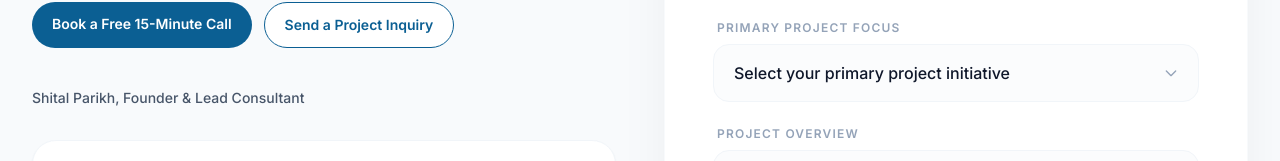
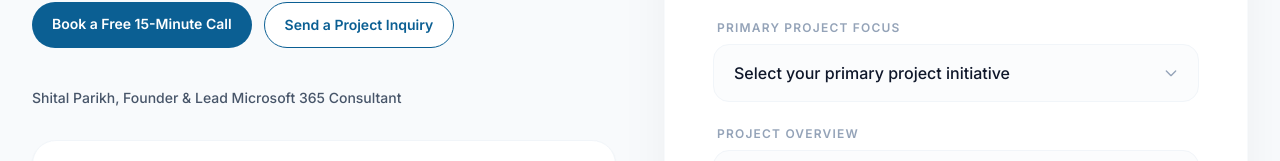
Before and after one commit to stars14sp-hub/nexaplex-website-test, a React (Vite) app: page /contact in a window 1280 px wide. Shown: the part 385-546 px from the top of the page. Built offline with nearby package versions, Linux system fonts and the light colour scheme.

Commit message:
Clarify Shital’s Microsoft 365 consulting title on the Contact preview

```diff
--- a/pages/ContactPage.tsx
+++ b/pages/ContactPage.tsx
@@ -105,7 +105,7 @@ const ContactPage: React.FC = () => {
                 Send a Project Inquiry
               </a>
             </div>
-            <p className="mb-8 text-sm font-medium text-slate-600">Shital Parikh, Founder &amp; Lead Consultant</p>
+            <p className="mb-8 text-sm font-medium text-slate-600">Shital Parikh, Founder &amp; Lead Microsoft 365 Consultant</p>
 
             <div className="space-y-6">
               {/* Standard Email Contact */}
```
